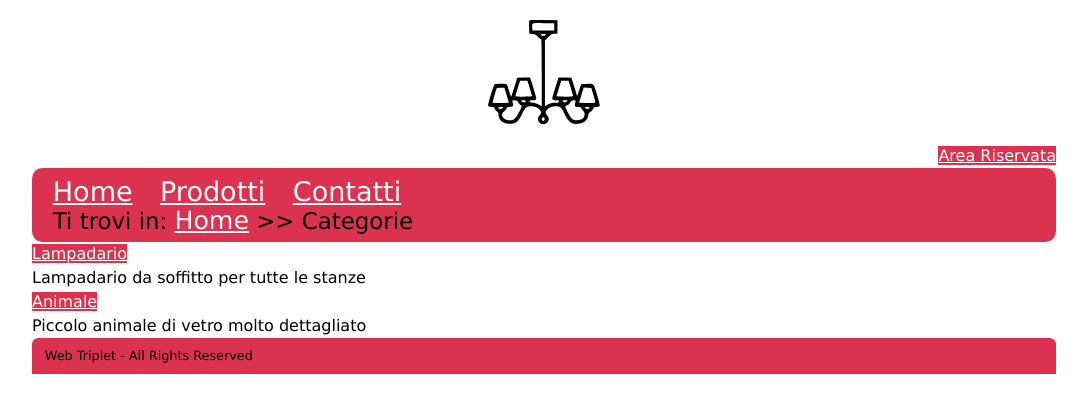
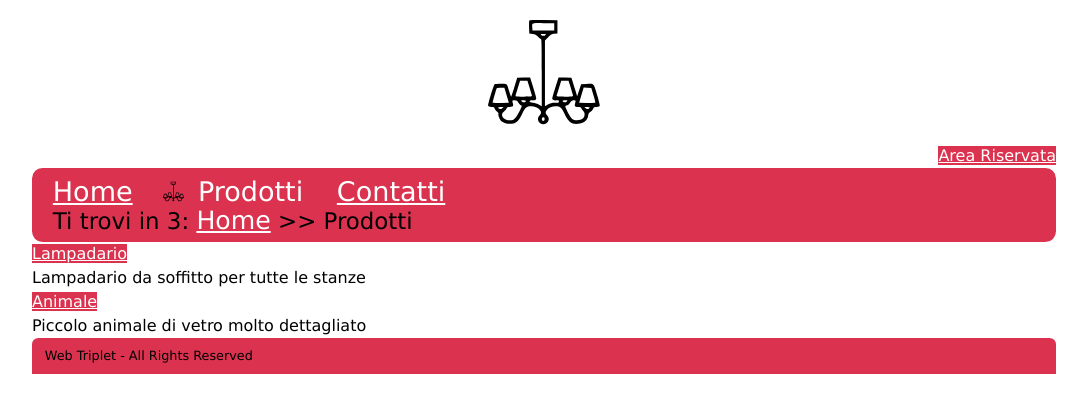
Before and after one commit to AMichelazzo/ProgettoTecWeb, a PHP site: page /categorie.php in a window 1280 px wide. Shown: the top 413 px of the page, without its empty margins (96-1183 px from the left). Run offline with PHP 8.4, Linux system fonts and the light colour scheme; data comes from the database, SQL or seed files in the repository.

Commit message:
breadcrumb dinamica

```diff
--- a/PHP/class.php
+++ b/PHP/class.php
@@ -162,7 +162,7 @@ class Access
         return $result;
     }
 
-    public static function getHeader($title, $description, $keywords, $username = null, $ruolo = null, $category = null, $uppercategory = null)
+    public static function getHeader($title, $description, $keywords, $ruolo = null, $category = null, $linkcategory = null, $uppercategory = null, $linkuppercategory = null)
     {
         $pagina="";
         if ($ruolo == "user") {
@@ -182,11 +182,11 @@ class Access
         $pagina = str_replace('<meta name="keywords" content="" />', '<meta name="keywords" content="' . $keywords . '" />', $pagina);
 
         if ($uppercategory !== null) {
-            $breadcrumb = '<p>Ti trovi in: <a href="index.php" lang="en">Home</a> >> <a href="">' . $uppercategory .'</a> >>' . '<a href="">' . $category . '</a> >> ' . $title . '</p>';
+            $breadcrumb = '<p>Ti trovi in 1: <a href="index.php" lang="en">Home</a> >> <a href="' . $linkuppercategory . '">' . $uppercategory .'</a> >>' . '<a href="' . $linkcategory . '">' . $category . '</a> >> ' . $title . '</p>';
         } elseif ($category !== null) {
-            $breadcrumb = '<p>Ti trovi in: <a href="index.php" lang="en">Home</a> >> ' . '<a href="">' . $category . '</a> >> ' . $title . '</p>';
+            $breadcrumb = '<p>Ti trovi in 2: <a href="index.php" lang="en">Home</a> >> ' . '<a href="' . $linkcategory . '">' . $category . '</a> >> ' . $title . '</p>';
         } elseif ($title != "index") {
-            $breadcrumb = '<p>Ti trovi in: <a href="index.php" lang="en">Home</a> >> ' . $title . '</p>';
+            $breadcrumb = '<p>Ti trovi in 3: <a href="index.php" lang="en">Home</a> >> ' . $title . '</p>';
         } else {
             $breadcrumb = '<p>Ti trovi in: <span lang="en">Home</span></p>';
         }
@@ -206,7 +206,8 @@ class Access
                 $pagina = str_replace('<li><a href="contatti.php">Contatti</a></li>', '<li id="currentLink">Contatti</li>', $pagina);
                 break;
         }
-        return $pagina;
+        $pagina2 = Access::lang($pagina);
+        return $pagina2;
     }
 
     public static function lang($str, $link = false) //link verrà eliminato
--- a/categorie.php
+++ b/categorie.php
@@ -1,18 +1,19 @@
 <?php
 session_start();
 require_once "PHP/class.php";
-if (isset($_SESSION["username"])) {
-    $template=Access::getHeader("Categorie", "Lista delle categorie presenti nel nostro catalogo di oggetti.", "Categorie, Prodotti, Oggettistica di vetro, Lista", $_SESSION["username"], $_SESSION["ruolo"], "Categorie");
-}
-else{
-    $template=Access::getHeader("Categorie", "Lista delle categorie presenti nel nostro catalogo di oggetti.", "Categorie, Prodotti, Oggettistica di vetro, Lista");
-}
-
-$template .= file_get_contents('HTML/categorie.html');
 
 $replace = "";
 //SE HO CLICCATO PRODOTTI DA QUALSIASI PAGINA
 if (!isset($_GET["cat"])) {
+
+    if (isset($_SESSION["username"])) {
+        $template=Access::getHeader("Prodotti", "Lista delle categorie presenti nel nostro catalogo di oggetti.", "Categorie, Prodotti, Oggettistica di vetro, Lista", $_SESSION["ruolo"]);
+    }
+    else{
+        $template=Access::getHeader("Prodotti", "Lista delle categorie presenti nel nostro catalogo di oggetti.", "Categorie, Prodotti, Oggettistica di vetro, Lista");
+    }
+    $template .= file_get_contents('HTML/categorie.html');
+
     $result = $nome = $descrizione = "";
     $result = Access::getCategories();
     $ElencoCateg="";
@@ -22,10 +23,20 @@ if (!isset($_GET["cat"])) {
     }
     $replace = array("<!--categories_place_holder -->" =>$ElencoCateg);
 }
+
 //SE HO SELEZIONATO UNA CATEGORIA
 if (isset($_GET["cat"])){
     $result = $nome = $descrizione = "";
     $result=Access::getProductsbyCategory($_GET["cat"]);
+
+    if (isset($_SESSION["username"])) {
+        $template=Access::getHeader(Access::getCategoryName($_GET["cat"]), "Lista delle categorie presenti nel nostro catalogo di oggetti.", "Categorie, Prodotti, Oggettistica di vetro, Lista", $_SESSION["ruolo"], "Prodotti", "categorie.php");
+    }
+    else{
+        $template=Access::getHeader(Access::getCategoryName($_GET["cat"]), "Lista delle categorie presenti nel nostro catalogo di oggetti.", "Categorie, Prodotti, Oggettistica di vetro, Lista", null, "Prodotti", "categorie.php");
+    }
+    $template .= file_get_contents('HTML/categorie.html');
+
     if(!empty($result)){
         $ElencoProdot="";
         for ($i = 0; $i < count($result); $i++) {
--- a/contatti.php
+++ b/contatti.php
@@ -4,7 +4,7 @@ session_start();
 $user = (isset($_SESSION["username"])) ? $_SESSION["username"] : null;
 $ruolo = (isset($_SESSION["ruolo"])) ? $_SESSION["ruolo"] : null;
 
-$paginaHTML = Access::getHeader("Contatti", "Pagina per richiedere informazioni generiche o informazioni su un prodotto specifico", "contatti, informazioni", $user , $ruolo);
+$paginaHTML = Access::getHeader("Contatti", "Pagina per richiedere informazioni generiche o informazioni su un prodotto specifico", "contatti, informazioni", $ruolo);
 
 $paginaHTML .= file_get_contents("HTML/contatti.html");
 $target = "<!--Elementi_Contatti-->";
--- a/index.php
+++ b/index.php
@@ -9,7 +9,7 @@ $description = "Pagina di prova";
 $keywords = "Prova";
 
 if (isset($_SESSION["username"])) {
-    $pagina = Access::getHeader($title, $description, $keywords, $_SESSION["username"], $_SESSION["ruolo"]);
+    $pagina = Access::getHeader($title, $description, $keywords, $_SESSION["ruolo"]);
 } else {
     $pagina = Access::getHeader($title, $description, $keywords);
 }
--- a/prodotto.php
+++ b/prodotto.php
@@ -17,9 +17,9 @@ if (isset($_GET["prod"])) {
         $isLogged="";
         $slideshow = "";
         if (isset($_SESSION["username"])) {
-            $template=Access::getHeader($nome, "Lista prodotti di una categoria scelta.", "Categorie, Prodotti, Oggettistica di vetro, Lista", $_SESSION["username"], $_SESSION["ruolo"], $idcat, "Prodotti");
+            $template=Access::getHeader($nome, "Lista prodotti di una categoria scelta.", "Categorie, Prodotti, Oggettistica di vetro, Lista", $_SESSION["ruolo"], Access::getCategoryName($idcat), "categorie.php?cat=".$idcat, "Prodotti", "categorie.php");
         } else {
-        $template=Access::getHeader("Prodotto", "Lista prodotti di una categoria scelta.", "Categorie, Prodotti, Oggettistica di vetro, Lista", "guest", "guest", "Prodotto");
+        $template=Access::getHeader($nome, "Lista prodotti di una categoria scelta.", "Categorie, Prodotti, Oggettistica di vetro, Lista", null, Access::getCategoryName($idcat), "categorie.php?cat=".$idcat, "Prodotti", "categorie.php");
         }
         $template .= file_get_contents("HTML/prodotto.html");
         for ($i = 0; $i < count($result); $i++) {
--- a/profilo.php
+++ b/profilo.php
@@ -8,7 +8,7 @@ if(isset($_SESSION["username"])) {
     if ($_SESSION["ruolo"] != "user")
         header("Location: index.php");
 
-    $paginaHTML = Access::getHeader("Profilo", "Profilo dell'utente","profilo, cambio password, eliminazione account", $_SESSION["username"], $_SESSION["ruolo"], "Profilo");
+    $paginaHTML = Access::getHeader("Profilo", "Profilo dell'utente","profilo, cambio password, eliminazione account", $_SESSION["ruolo"]);
 }
 else{
     header("Location: index.php");
--- a/wishlist.php
+++ b/wishlist.php
@@ -2,7 +2,7 @@
 session_start();
 if (isset($_SESSION["username"])) {
     require_once "PHP/class.php";
-    $template=Access::getHeader("Wishlist", "Lista dei desideri", "Wishlist, lista dei desideri, prodotti piaciuti, prodotto", $_SESSION["username"], $_SESSION["ruolo"], "<span lang=\"en\">Wishlist</span>");
+    $template=Access::getHeader("Wishlist", "Lista dei desideri", "Wishlist, lista dei desideri, prodotti piaciuti, prodotto", $_SESSION["ruolo"]);
 }
 else{
     header("Location: index.php");
```
